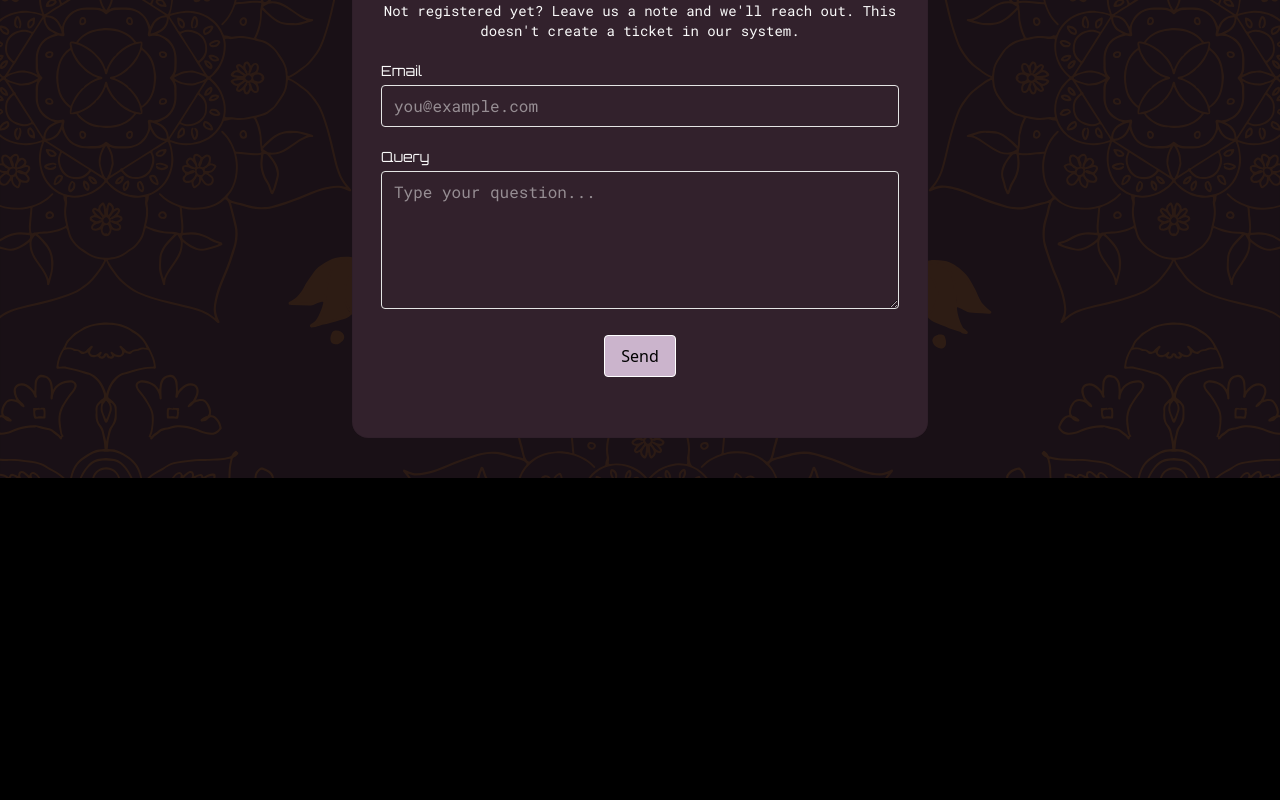
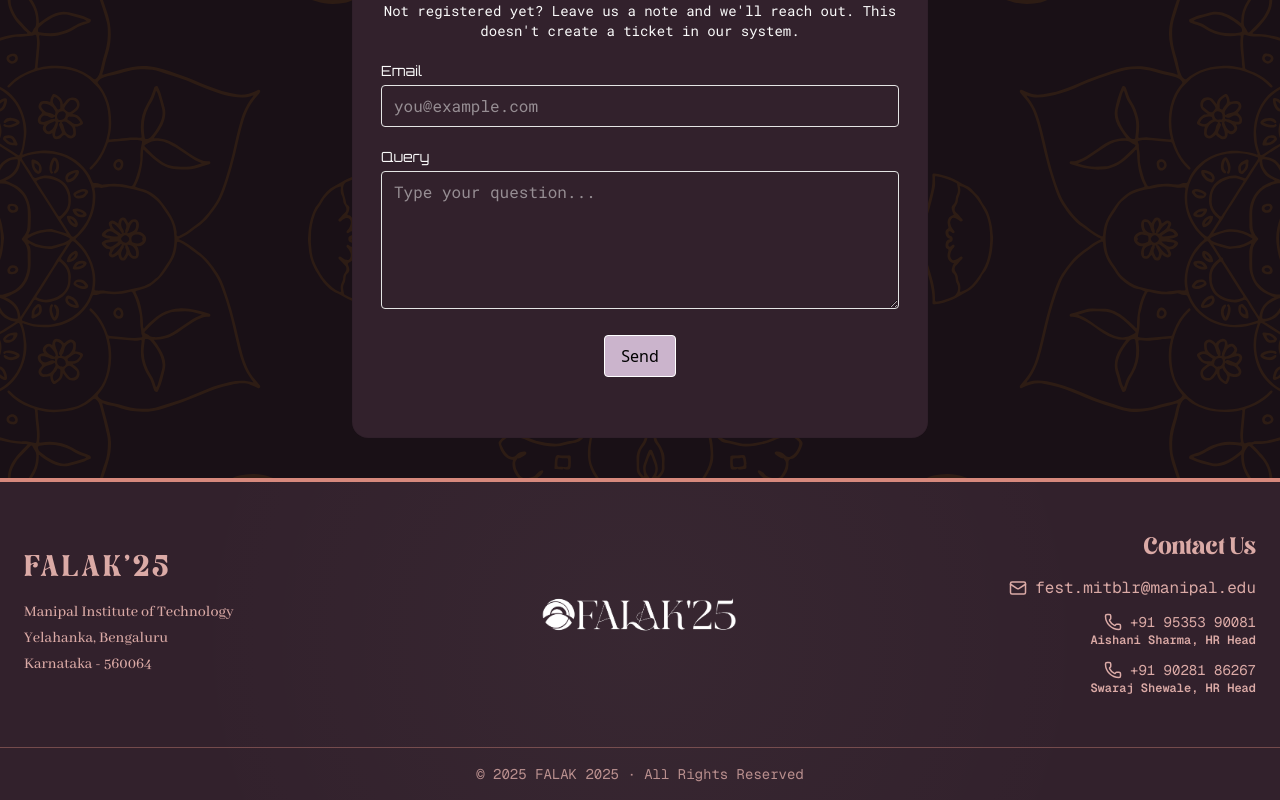
Before and after one commit to farukinomaan/Falak-2025, a Next.js app in the folder falak_site_main/: page /tickets in a window 1280 px wide. Shown: the part 322-1122 px from the top of the page. Before the commit the page ends 800 px from the top, so only its background shows below. Built offline with nearby package versions, Linux system fonts and the light colour scheme; no server answers; a web font is replaced by a local one.

Commit message:
footer text and position updated

```diff
--- a/falak_site_main/src/app/passes/page.tsx
+++ b/falak_site_main/src/app/passes/page.tsx
@@ -3,6 +3,7 @@
 import { saListProshowPasses } from "@/lib/actions/adminAggregations";
 import { getServerSession } from "next-auth";
 import { authOptions } from "@/lib/auth";
+import Footer from "@/components/Footer";
 
 export const revalidate = 60;
 
@@ -104,6 +105,10 @@
           <Vinyl />
         </div>
       </div>
+      <div className="relative z-20">
+  <Footer />
+</div>
+
     </div>
   );
 }
--- a/falak_site_main/src/app/profile/page.module.css
+++ b/falak_site_main/src/app/profile/page.module.css
@@ -382,6 +382,7 @@
   width: 900px;
   height: auto;
   transform: rotate(-25deg) scale(1);
+  z-index: 0;
 }
 
 /* Tablet adjustments */
@@ -418,3 +419,7 @@
     margin-right: auto;
   }
 }
+.footer {
+  position: relative;
+  z-index: 5; /* higher than wave images / background */
+}
--- a/falak_site_main/src/app/profile/page.tsx
+++ b/falak_site_main/src/app/profile/page.tsx
@@ -15,6 +15,8 @@
 import { PageBackground } from "../_clusterPages/clusterPages";
 import styles from "./page.module.css";
 import LogoutButton from "@/components/auth/LogoutButton";
+import Footer from "@/components/Footer";
+
 
 export default async function ProfilePage() {
    const session = await getServerSession(authOptions);
@@ -85,7 +87,7 @@
                 backdropFilter:'blur(6px)'
               }}>
                 <p style={{fontSize:14,lineHeight:1.4,color:'#e2e8f0'}}>
-                  <strong style={{color:'#fff'}}>Note:</strong> If you do not see a pass immediately after purchase, do not panic. Please got to footer and contact HR, show them your reciept. Devs also have mid-sems—thanks for understanding.
+                  <strong style={{color:'#fff'}}>Note:</strong> If you do not see a pass immediately after purchase, do not panic. Please scroll down to footer and contact HR, show them your reciept. Devs also have mid-sems—thanks for understanding.
                 </p>
                 <div className="mt-3 mb-1">
                   <ManualVerifyButton label="Verify Purchases" />
@@ -173,8 +175,12 @@
           <LogoutButton />
         </div>
   <Image src="/wave.svg" alt="decorative wave" width={400} height={200} className={`${styles.waveImg} ${styles.waveTopLeft}`} />
-  <Image src="/wave.svg" alt="decorative wave" width={400} height={200} className={`${styles.waveImg} ${styles.waveBottomRight}`} />
+  <Image src="/wave.svg" alt="decorative wave" width={400} height={200} className={`${styles.waveImg} ${styles.waveBottomRight} z-0`} />
       </div>
+<div id="site-footer-wrapper" style={{ position: 'relative', zIndex: 99999 }}>
+  <Footer />
+</div>
+
     </>
   );
 }
--- a/falak_site_main/src/app/tickets/page.tsx
+++ b/falak_site_main/src/app/tickets/page.tsx
@@ -5,6 +5,7 @@
 import UnregisteredNotice from "../../components/tickets/ti_unreg";
 import { redirect } from "next/navigation";
 import { Orbitron } from "next/font/google";
+import Footer from "@/components/Footer";
 
 const orbitron = Orbitron({
   subsets: ["latin"],
@@ -31,14 +32,9 @@
   }
 
   return (
-    <div className="relative min-h-screen flex flex-col items-center justify-center
-  pt-24 sm:pt-28 md:pt-16
-  py-6 sm:py-8 px-4 sm:px-6 md:px-8 lg:px-12"
->
+    <div className="relative min-h-screen flex flex-col">
       {/* Base background color */}
-  <div
-    className="absolute inset-0 bg-[#32212C] z-[-3]"
-  />
+      <div className="absolute inset-0 bg-[#32212C] z-[-3]" />
 
       {/* SVG overlay */}
       <div
@@ -50,7 +46,11 @@
       <div className="absolute inset-0 bg-black/50 z-[-1]" />
 
       {/* Page content */}
-  <div className="relative z-10 w-full max-w-xs sm:max-w-sm md:max-w-md lg:max-w-lg xl:max-w-xl 2xl:max-w-2xl mx-auto">
+      <main className="relative z-10 flex-1 flex flex-col items-center justify-center
+        pt-24 sm:pt-28 md:pt-16
+        py-6 sm:py-8 px-4 sm:px-6 md:px-8 lg:px-12"
+      >
+        <div className="w-full max-w-xs sm:max-w-sm md:max-w-md lg:max-w-lg xl:max-w-xl 2xl:max-w-2xl mx-auto">
           <h1 className={`vintage-font text-2xl sm:text-3xl md:text-4xl lg:text-5xl text-neutral-100 font-semibold mb-6 sm:mb-8 text-center ${orbitron.variable}`}>
             Support Ticket
           </h1>
@@ -61,7 +61,10 @@
             <RegisteredTicketForm action={submit} />
           )}
         </div>
+      </main>
+
+      {/* Footer stays full width */}
+      <Footer />
     </div>
-
   );
 }
--- a/falak_site_main/src/components/Footer.tsx
+++ b/falak_site_main/src/components/Footer.tsx
@@ -55,7 +55,7 @@
                 <Phone size={18} aria-hidden="true" />
                 <span className="text-sm">+91 95353 90081</span>
               </div>
-              <span className="text-xs font-semibold text-[#2e1a47]/80">
+              <span className="text-xs font-semibold text-[#DBAAA6]">
                 Aishani Sharma, HR Head
               </span>
             </li>
@@ -65,7 +65,7 @@
                 <Phone size={18} aria-hidden="true" />
                 <span className="text-sm">+91 90281 86267</span>
               </div>
-              <span className="text-xs font-semibold text-[#2e1a47]/80">
+              <span className="text-xs font-semibold text-[#DBAAA6]">
                 Swaraj Shewale, HR Head
               </span>
             </li>
--- a/falak_site_main/src/components/profile/RetroAnimations.tsx
+++ b/falak_site_main/src/components/profile/RetroAnimations.tsx
@@ -63,7 +63,7 @@
   }, []);
 
   return (
-    <div style={{ position: 'fixed', top: 0, left: 0, width: '100vw', height: '100vh', overflow: 'hidden', zIndex: -1 }}>
+    <div style={{ position: 'fixed', top: 0, left: 0, width: '100vw', height: '100vh', overflow: 'hidden', zIndex: 0, pointerEvents:'none'}}>
       <div ref={cassetteRef} style={{ visibility: 'hidden' }}>
         <Cassette />
       </div>
```
Lines whose indentation alone changed are shown as unchanged.
